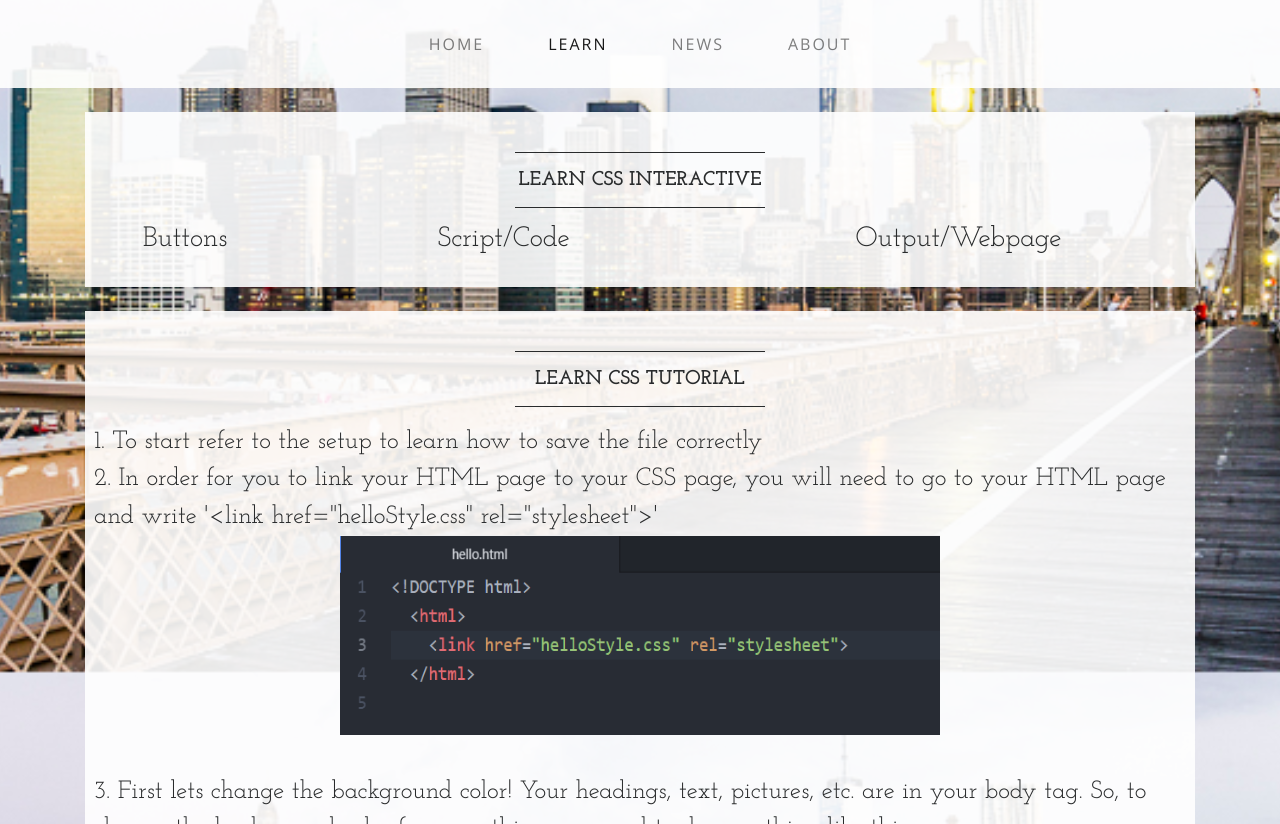
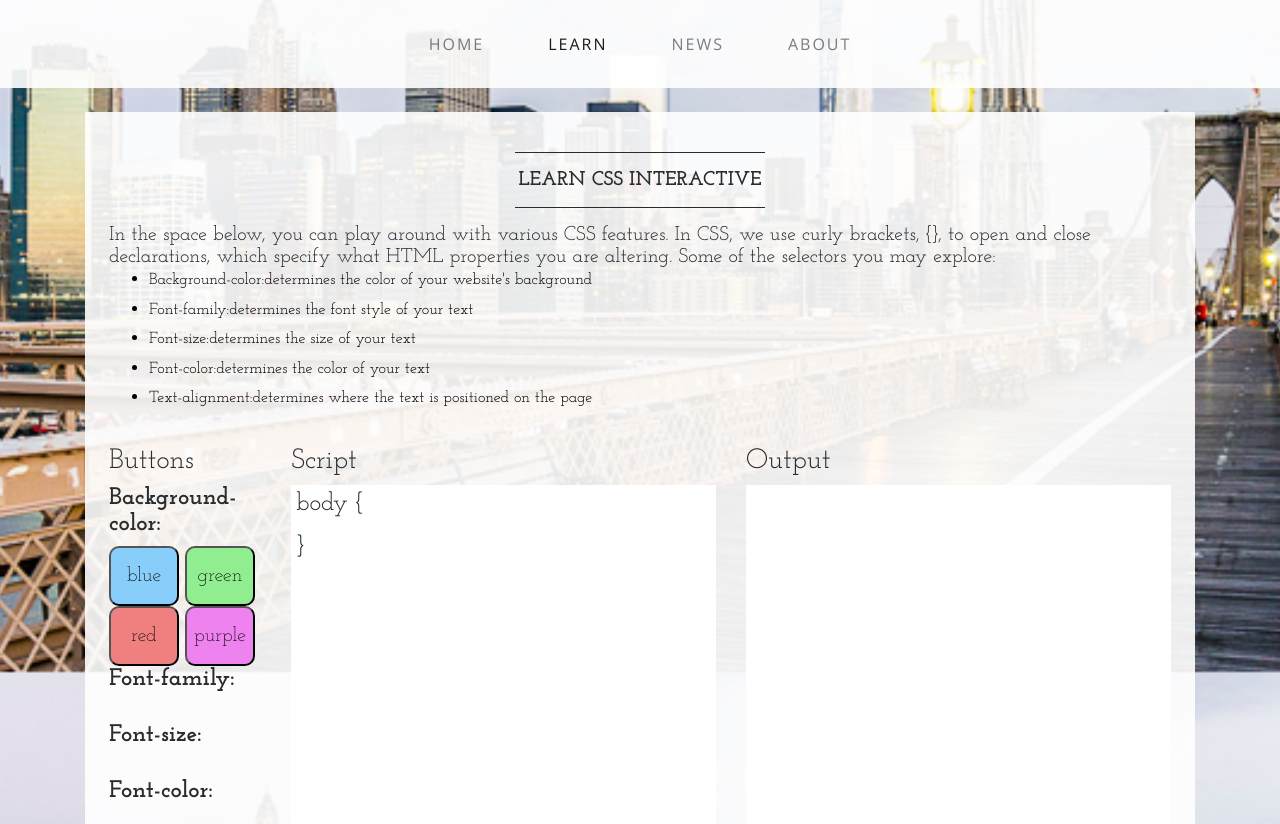
Before and after one commit to sayyestocs/sayyestocs, a website: page startbootstrap-business-casual-4-dev/startbootstrap-business-casual-4-dev/learnCSS.html in a window 1280 px wide. Shown: the part 128-952 px from the top of the page. Drawn offline with nearby package versions, Linux system fonts and the light colour scheme.

Commit message:
we did the interactive background colors on css

```diff
--- a/startbootstrap-business-casual-4-dev/startbootstrap-business-casual-4-dev/css/learnCSS.css
+++ b/startbootstrap-business-casual-4-dev/startbootstrap-business-casual-4-dev/css/learnCSS.css
@@ -2,3 +2,67 @@ img {
    display : block;
    margin : auto;
 }
+
+#sm-button-blue {
+  border-radius: 10px;
+  background: #87CEFA;
+  padding: 5px;
+  width: 70px;
+  height: 60px;
+  font-size: 20px;
+}
+
+#sm-button-green {
+  border-radius: 10px;
+  background: #90EE90;
+  padding: 5px;
+  width: 70px;
+  height: 60px;
+  font-size: 20px;
+}
+
+#sm-button-red {
+  border-radius: 10px;
+  background: #F08080;
+  padding: 5px;
+  width: 70px;
+  height: 60px;
+  font-size: 20px;
+}
+
+#sm-button-purple {
+  border-radius: 10px;
+  background: #EE82EE;
+  padding: 5px;
+  width: 70px;
+  height: 60px;
+  font-size: 20px;
+}
+
+.container-text {
+  padding: 5px;
+  background-color: white;
+  position: relative;
+  min-height: 550px;
+  width: 100%;
+}
+
+#blue-background-tag {
+  display: none;
+}
+
+#green-background-tag {
+  display: none;
+}
+
+#red-background-tag {
+  display: none;
+}
+
+#purple-background-tag {
+  display: none;
+}
+
+#background {
+    background-color: white;
+}
--- a/startbootstrap-business-casual-4-dev/startbootstrap-business-casual-4-dev/learnCSS.html
+++ b/startbootstrap-business-casual-4-dev/startbootstrap-business-casual-4-dev/learnCSS.html
@@ -8,12 +8,13 @@
     <meta name="description" content="">
     <meta name="author" content="">
 
-    <title>Business Casual - Start Bootstrap Theme</title>
+    <title>Say Yes to CS</title>
 
     <!-- Bootstrap core CSS -->
     <link href="vendor/bootstrap/css/bootstrap.min.css" rel="stylesheet">
     <link href="css/learn.css" rel="stylesheet">
     <link href="css/learnCSS.css" rel="stylesheet">
+    <script type="text/javascript" src="learnCSS.js"> </script>
     <!-- Custom fonts for this template -->
     <link href="https://fonts.googleapis.com/css?family=Open+Sans:300italic,400italic,600italic,700italic,800italic,400,300,600,700,800" rel="stylesheet" type="text/css">
     <link href="https://fonts.googleapis.com/css?family=Josefin+Slab:100,300,400,600,700,100italic,300italic,400italic,600italic,700italic" rel="stylesheet" type="text/css">
@@ -71,19 +72,57 @@
             <hr class="divider">
             <h2 class="text-center text-lg text-uppercase my-0"><strong>Learn CSS Interactive</strong></h2>
             <hr class="divider">
+            <h5>In the space below, you can play around with various CSS features. In CSS, we use curly brackets, {},
+              to open and close declarations, which specify what HTML properties you are altering.
+              Some of the selectors you may explore:
+            <ul style="color:black">
+              <li><h6>Background-color:determines the color of your website's background</h6></li>
+              <li><h6>Font-family:determines the font style of your text</h6></li>
+              <li><h6>Font-size:determines the size of your text</h6></li>
+              <li><h6>Font-color:determines the color of your text</h6></li>
+              <li><h6>Text-alignment:determines where the text is positioned on the page</h6></li>
+            </ul>
+            <br>
             <div class="row">
               <div class="col-md-2">
-                <h3 style="text-align: center">Buttons</h3>
+                <h3 style="text-align:left">Buttons</h3>
+                <h4><b>Background-color: </b></h4>
+                <button id="sm-button-blue" type ="html" onclick="blueBackground()">blue</button>
+                <button id="sm-button-green" type ="html" onclick="greenBackground()">green</button>
+                <button id="sm-button-red" type ="html" onclick="redBackground()">red</button>
+                <button id="sm-button-purple" type ="html" onclick="purpleBackground()">purple</button>
+                <br>
+                <h4><b>Font-family: </b></h4>
+                <br>
+                <h4><b>Font-size: </b></h4>
+                <br>
+                <h4><b>Font-color: </b></h4>
+                <br>
+                <h4><b>Text-alignment: </b></h4>
               </div>
               <div class="col-md-5">
-                <h3 style="text-align: center">Script/Code</h3>
+                <h3 style="text-align:left"> Script</h3>
+                <div class="container-text">
+                  <p>body {</p>
+                  <p id="blue-background-tag" style="text-indent: 30px">background-color: blue;</p>
+                  <p id="green-background-tag" style="text-indent: 30px">background-color: green;</p>
+                  <p id="red-background-tag" style="text-indent: 30px">background-color: red;</p>
+                  <p id="purple-background-tag" style="text-indent: 30px">background-color: purple;</p>
+                  <p>}</p>
+
+                </div>
               </div>
-              <div class="col-md-5">
-                <h3 style="text-align: center">Output/Webpage<h3>
+              <div class= "col-md-5">
+                <h3 style="text-align:left">Output</h3>
+                <div class="container-text" id="background">
+
+                </div>
               </div>
             </div>
         </div>
       </div>
+
+      <!-- Beginning of the tutorial -->
       <div class="container">
           <div class="bg-faded p-4 my-4">
               <hr class="divider">
--- /dev/null
+++ b/startbootstrap-business-casual-4-dev/startbootstrap-business-casual-4-dev/learnCSS.js
@@ -0,0 +1,92 @@
+// function show-blue-background() {
+//   document.body.style.background = LightSkyBlue;
+// }
+// var a = document.getElementById('blue-background-tag');
+// var b = document.getElementById('green-background-tag');
+// var c = document.getElementById('red-background-tag');
+// var d = document.getElementById('purple-background-tag');
+// var x = document.getElementById('background');
+
+
+function blueBackground(a,b,c,d,x) {
+  var a = document.getElementById('blue-background-tag');
+  var b = document.getElementById('green-background-tag');
+  var c = document.getElementById('red-background-tag');
+  var d = document.getElementById('purple-background-tag');
+  var x = document.getElementById('background');
+  if (a.style.display === 'block') {
+      a.style.display = 'none';
+      x.style.backgroundColor = "white";
+  } else {
+      a.style.display = 'block';
+      b.style.display = 'none';
+      c.style.display = 'none';
+      d.style.display = 'none';
+      x.style.backgroundColor = "LightSkyBlue";
+  }
+}
+
+function greenBackground(a,b,c,d) {
+  var a = document.getElementById('blue-background-tag');
+  var b = document.getElementById('green-background-tag');
+  var c = document.getElementById('red-background-tag');
+  var d = document.getElementById('purple-background-tag');
+  var x = document.getElementById('background');
+  if (b.style.display === 'block') {
+    b.style.display = 'none';
+      x.style.backgroundColor = "white";
+  } else {
+    b.style.display = 'block';
+    a.style.display = 'none';
+    c.style.display = 'none';
+    d.style.display = 'none';
+    x.style.backgroundColor = "LightGreen";
+  }
+}
+
+function redBackground(a,b,c,d) {
+  var a = document.getElementById('blue-background-tag');
+  var b = document.getElementById('green-background-tag');
+  var c = document.getElementById('red-background-tag');
+  var d = document.getElementById('purple-background-tag');
+  var x = document.getElementById('background');
+  if (c.style.display === 'block') {
+    c.style.display = 'none';
+      x.style.backgroundColor = "white";
+  } else {
+    c.style.display = 'block';
+    a.style.display = 'none';
+    b.style.display = 'none';
+    d.style.display = 'none';
+    x.style.backgroundColor = "LightCoral";
+  }
+}
+
+function purpleBackground(a,b,c,d) {
+  var a = document.getElementById('blue-background-tag');
+  var b = document.getElementById('green-background-tag');
+  var c = document.getElementById('red-background-tag');
+  var d = document.getElementById('purple-background-tag');
+  var x = document.getElementById('background');
+  if (d.style.display === 'block') {
+    d.style.display = 'none';
+      x.style.backgroundColor = "white";
+  } else {
+    d.style.display = 'block';
+    a.style.display = 'none';
+    b.style.display = 'none';
+    c.style.display = 'none';
+    x.style.backgroundColor = "Violet";
+  }
+}
+
+// function show-blue-background() {
+//   var tag_list = document.getElementsByClassName('open-blue-background-tag');
+//   for (i = 0; i < tag_list.length; i++) {
+//       if (document.body.style.background === 'block') {
+//           document.body.style.background = 'none';
+//       } else {
+//           document.body.style.background = 'block';
+//       }
+//   }
+// }
```
